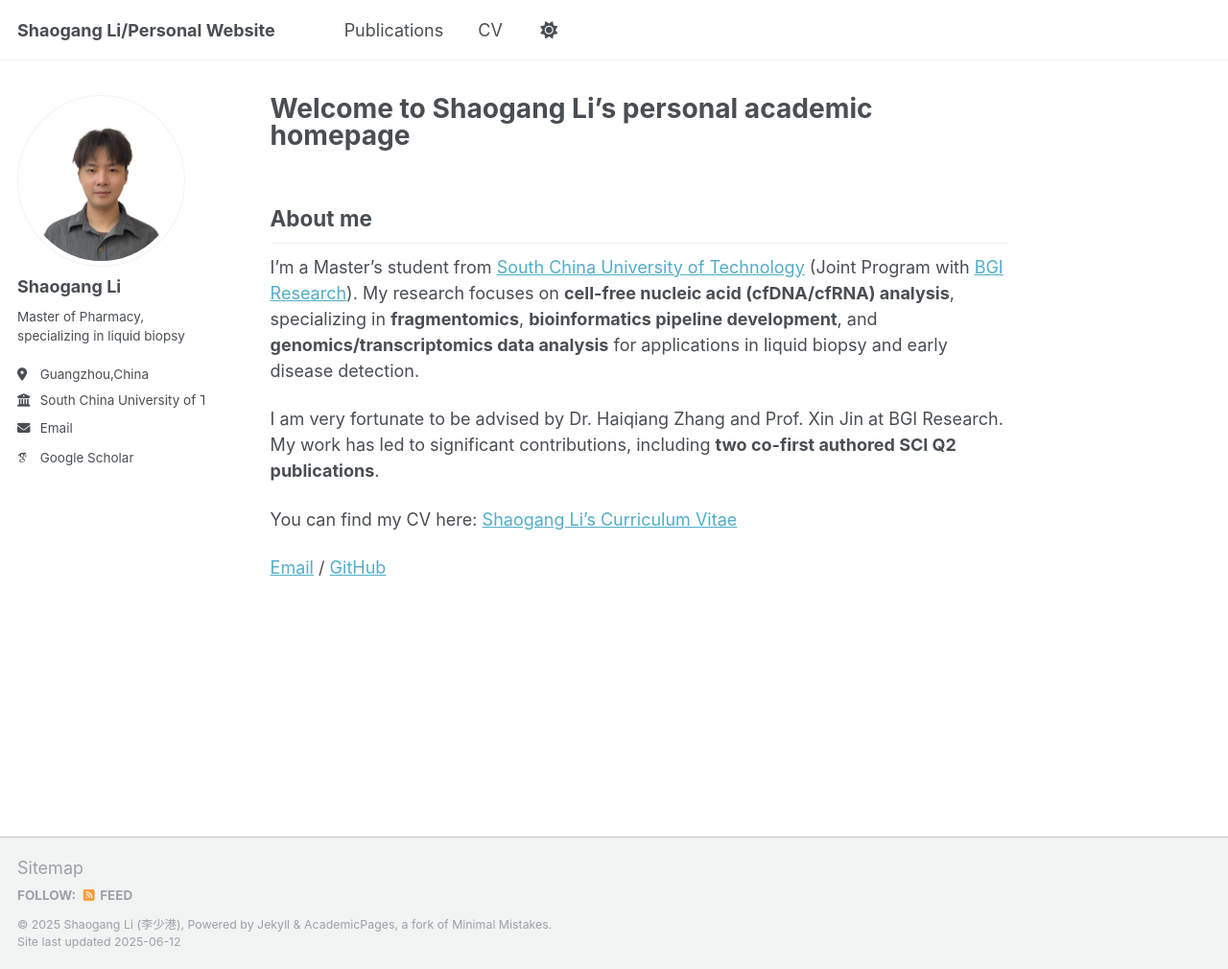
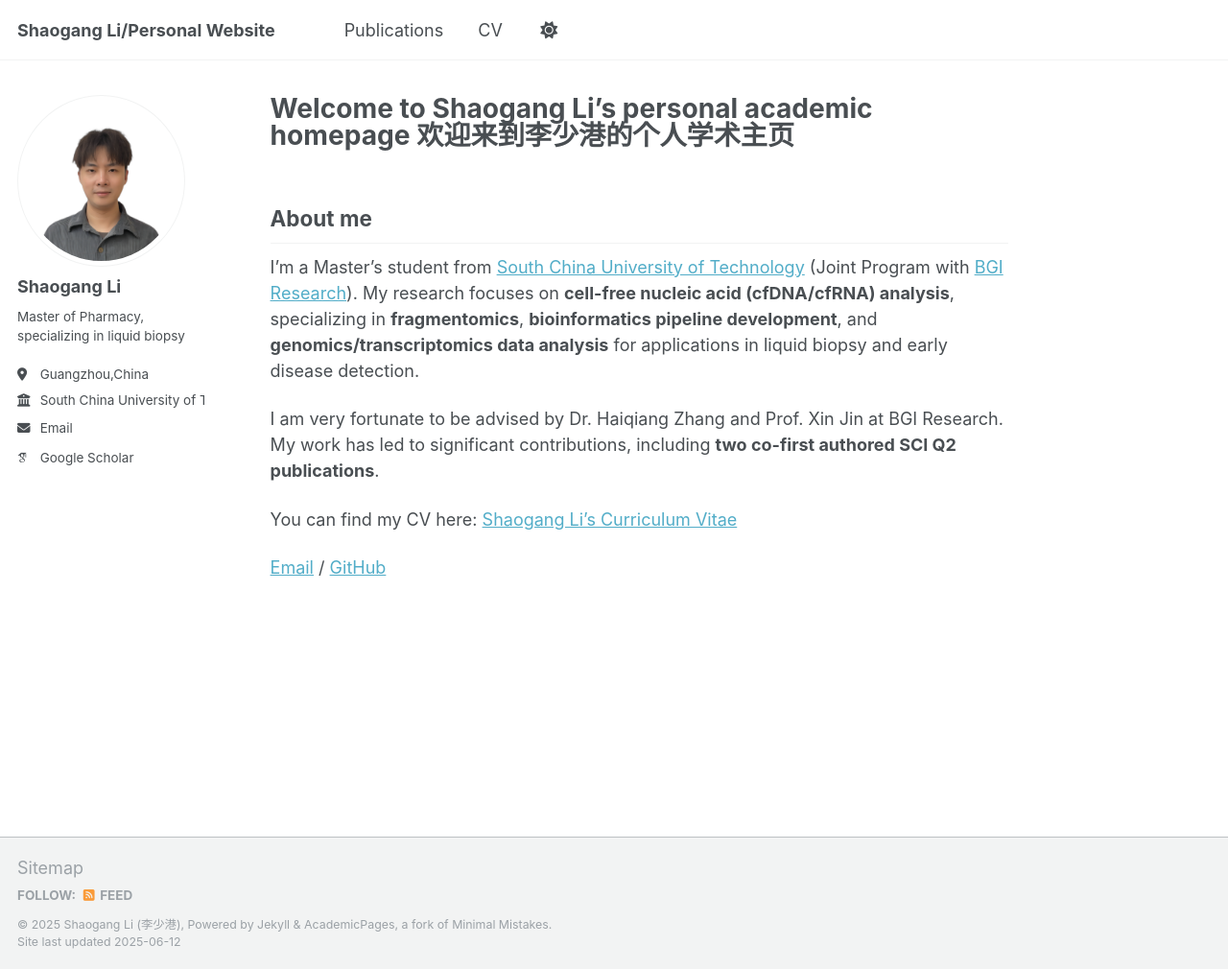
Before and after one commit to AlfredLSG/ShaogangLi, a Jekyll site: the page built from _pages/about.md, in a window 1280 px wide and 1010 px high. Shown: the whole window at 96% size. Built offline with Jekyll 4.4.1, drawn with Linux system fonts in a browser that asks for light colours; some web fonts are replaced.

Commit message:
Update about.md

```diff
--- a/_pages/about.md
+++ b/_pages/about.md
@@ -1,6 +1,7 @@
 ---
 permalink: /
-title: "Welcome to Shaogang Li's personal academic homepage"
+title: "Welcome to Shaogang Li's personal academic homepage
+         欢迎来到李少港的个人学术主页"
 author_profile: true
 redirect_from:
   - /about/
```
